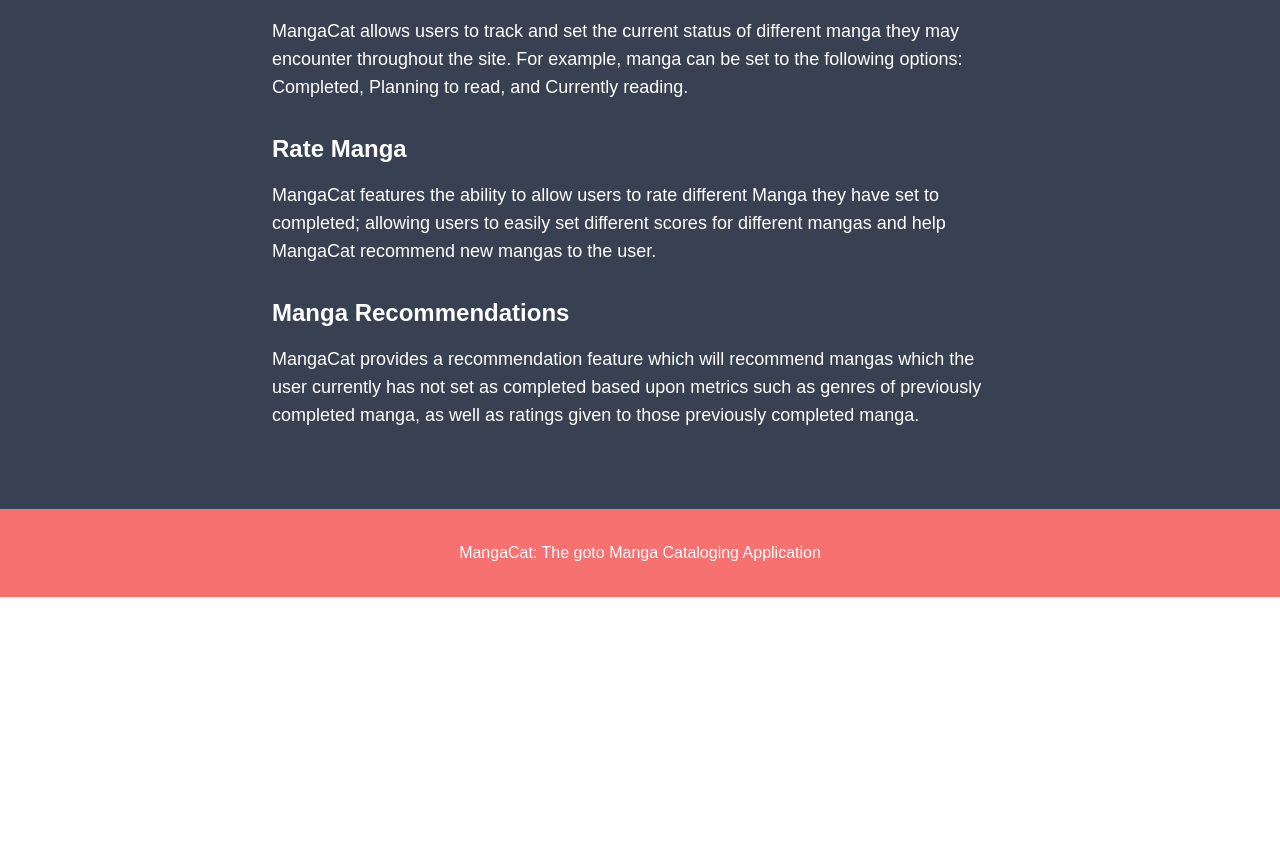
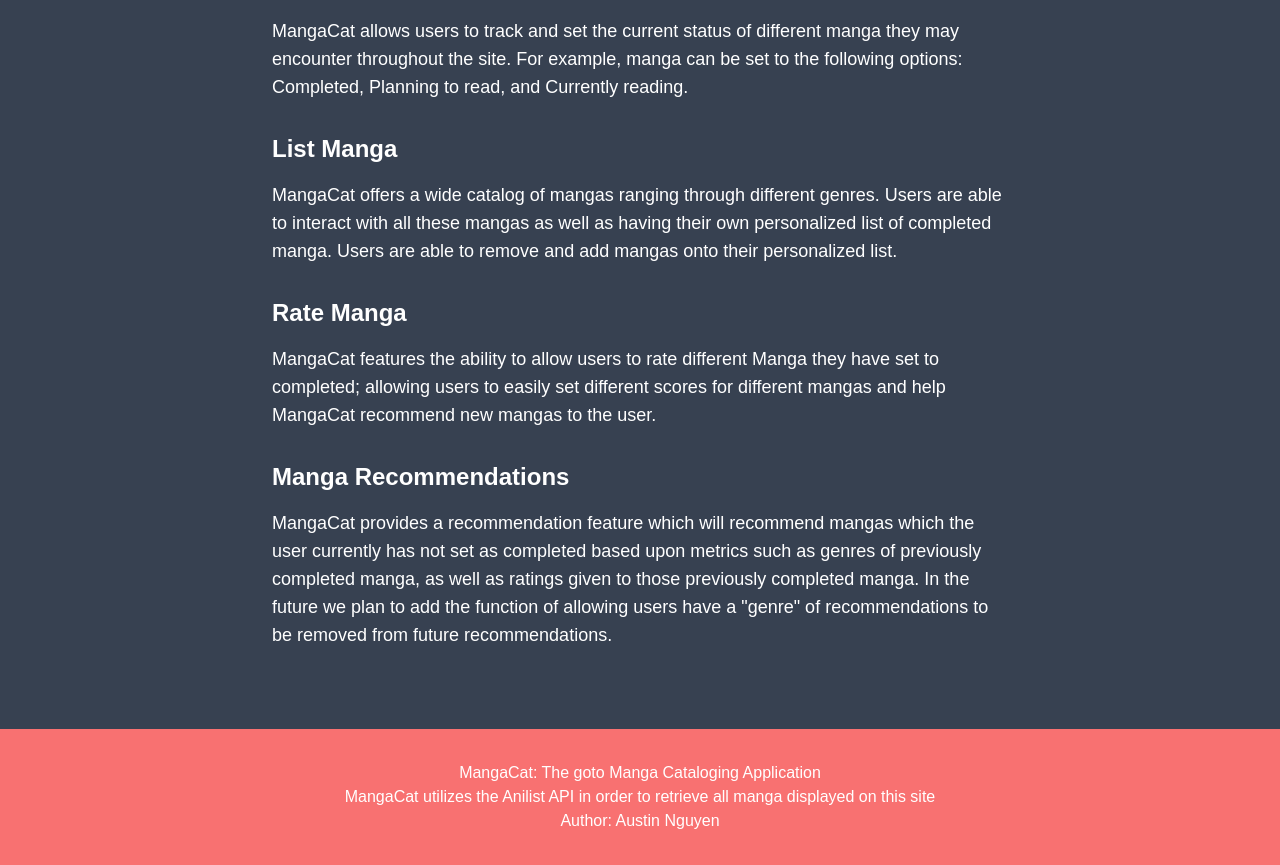
Before and after one commit to Tuthache/MangaCat, a React (Create React App) app in the folder client/: page / in a window 1280 px wide. Shown: the part 463-1328 px from the top of the page. Before the commit the page ends 1060 px from the top, so only its background shows below. Built offline with nearby package versions, Linux system fonts and the light colour scheme.

Commit message:
Updated about page to be more accurate

```diff
--- a/client/src/pages/About.js
+++ b/client/src/pages/About.js
@@ -22,12 +22,15 @@
               example, manga can be set to the following options: Completed,
               Planning to read, and Currently reading.
             </p>
-            {/*
-            <h2 className="text-2xl text-white font-bold mb-4">Plan Manga</h2>
+
+            <h2 className="text-2xl text-white font-bold mb-4">List Manga</h2>
             <p className="text-lg text-white mb-8">
+              MangaCat offers a wide catalog of mangas ranging through different
+              genres. Users are able to interact with all these mangas as well
+              as having their own personalized list of completed manga. Users
+              are able to remove and add mangas onto their personalized list.
+            </p>
 
-            </p>
-            */}
             <h2 className="text-2xl text-white font-bold mb-4">Rate Manga</h2>
             <p className="text-lg text-white mb-8">
               MangaCat features the ability to allow users to rate different
@@ -42,13 +45,21 @@
               MangaCat provides a recommendation feature which will recommend
               mangas which the user currently has not set as completed based
               upon metrics such as genres of previously completed manga, as well
-              as ratings given to those previously completed manga.
+              as ratings given to those previously completed manga. In the
+              future we plan to add the function of allowing users have a
+              "genre" of recommendations to be removed from future
+              recommendations.
             </p>
           </div>
         </div>
         <footer className="bg-red-400 text-white py-8 text-center">
           <div className="container mx-auto">
             <p>MangaCat: The goto Manga Cataloging Application</p>
+            <p>
+              MangaCat utilizes the Anilist API in order to retrieve all manga
+              displayed on this site
+            </p>
+            <p>Author: Austin Nguyen</p>
           </div>
         </footer>
       </div>
```
